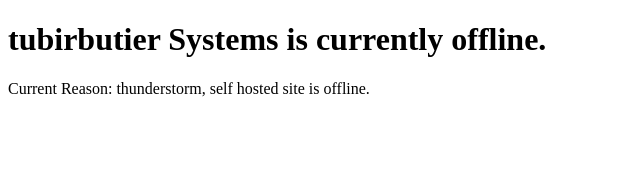
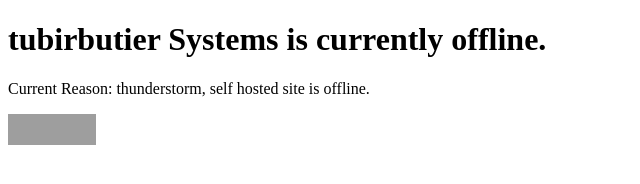
Before and after one commit to tubirbutier/maintenence-page, a plain HTML site: page index.html in a window 1280 px wide. Shown: the whole page, without its empty margins (0-640 px from the left). Drawn offline with Linux system fonts and the light colour scheme; grey boxes are pictures that could not be loaded.

Commit message:
Update index.html

```diff
--- a/index.html
+++ b/index.html
@@ -5,4 +5,8 @@
 <body>
   <h1>tubirbutier Systems is currently offline.</h1>
   <p>Current Reason: thunderstorm, self hosted site is offline.</p>
+    <p>
+    <a href="https://validator.w3.org/check?uri=referer"><img
+      src="https://www.w3.org/Icons/valid-html401" alt="Valid HTML 4.01 Transitional" height="31" width="88"></a>
+  </p>
 </body>
```
